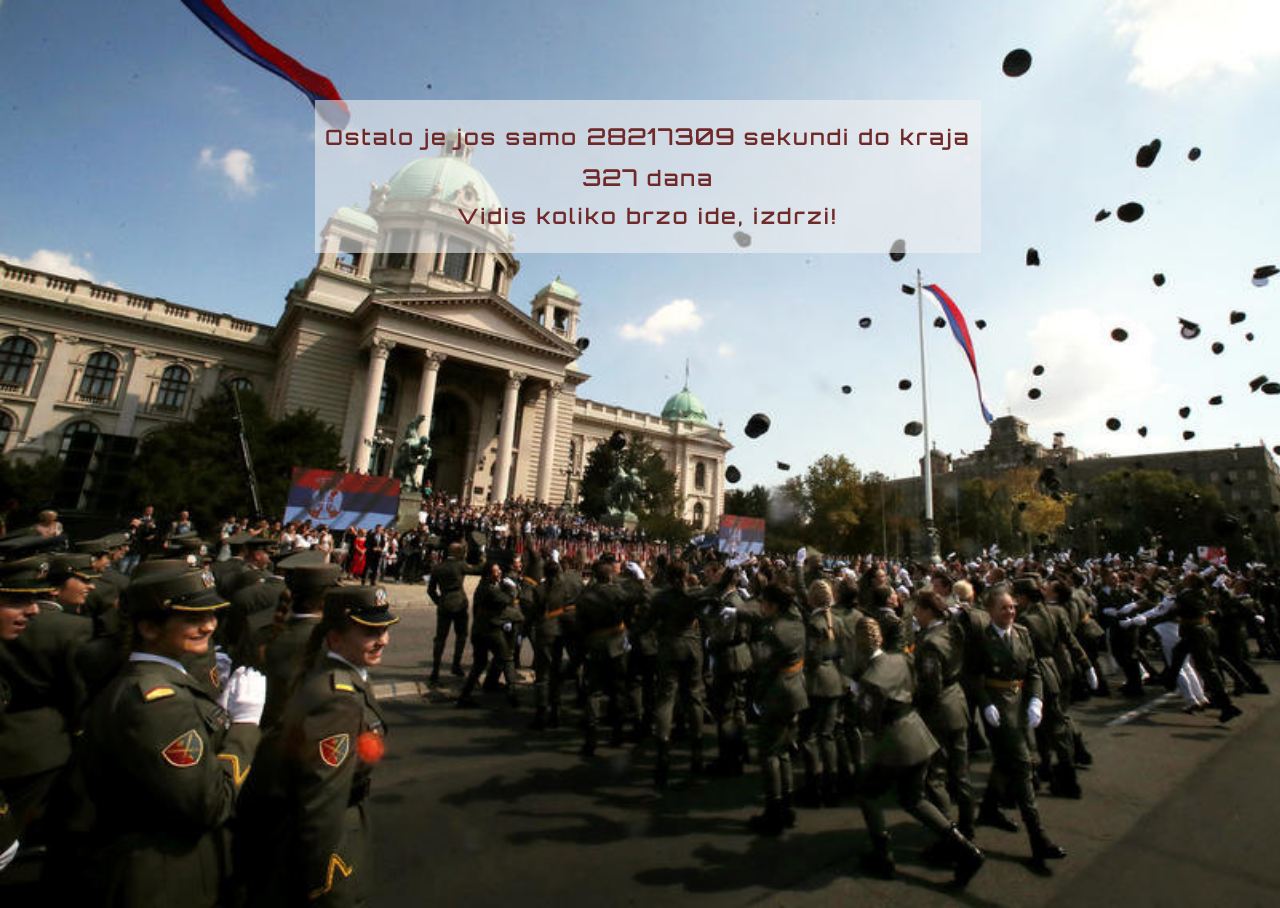
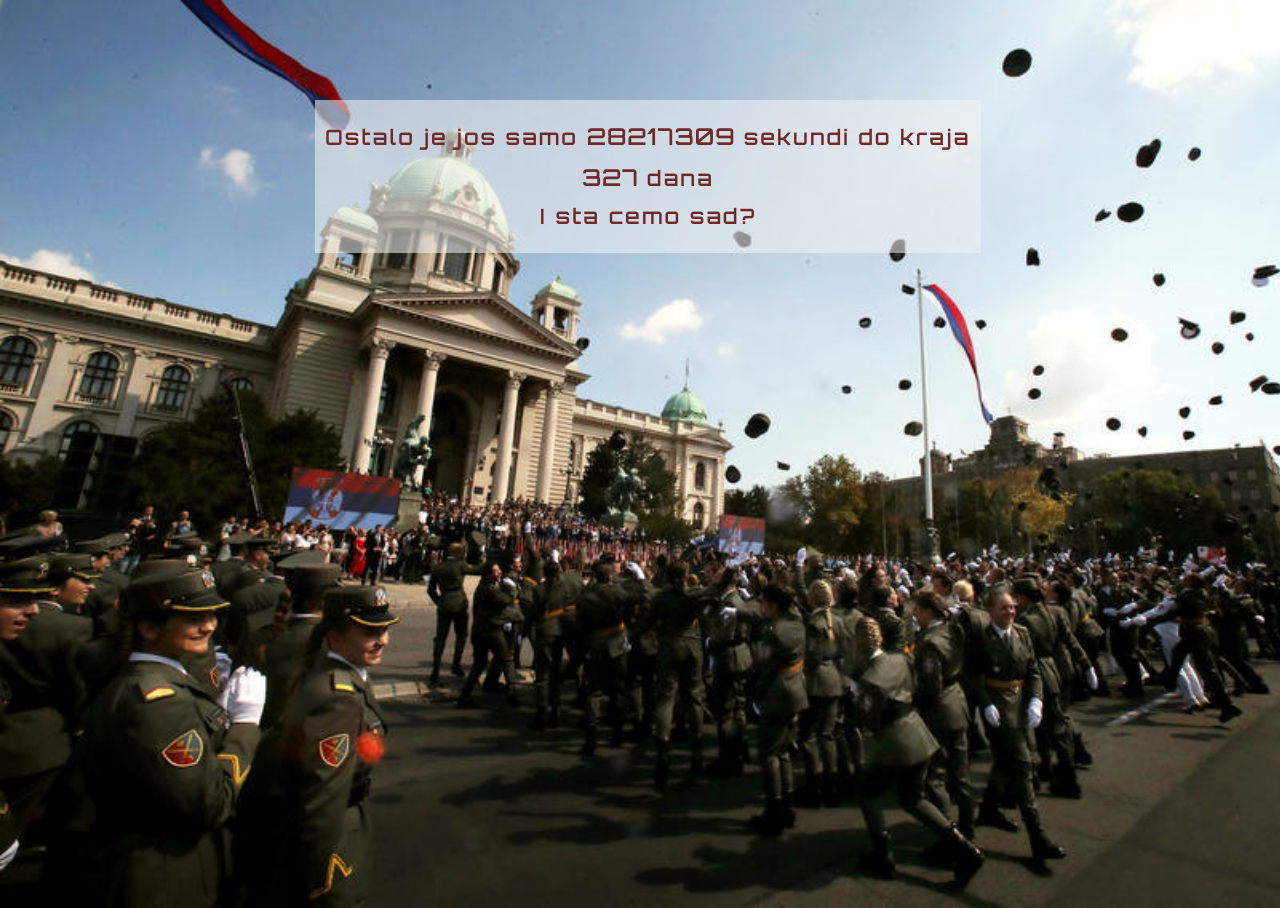
Before and after one commit to kapizza20/vatajmer, a React app: page / in a window 1280 px wide. Built offline with nearby package versions, Linux system fonts and the light colour scheme; no server answers.

Commit message:
Add files via upload

```diff
--- a/package.json
+++ b/package.json
@@ -6,6 +6,7 @@
     "@testing-library/jest-dom": "^5.16.5",
     "@testing-library/react": "^13.4.0",
     "@testing-library/user-event": "^13.5.0",
+    "axios": "^1.1.3",
     "react": "^18.2.0",
     "react-dom": "^18.2.0",
     "react-scripts": "5.0.1",
--- a/src/ClockDef.js
+++ b/src/ClockDef.js
@@ -10,7 +10,7 @@ const ClockDef=(props)=>{
         <div className='container'>
             <div className='topMove'>
             <h1 className='tekst'>Ostalo je jos samo <span>{preostalo}</span> sekundi do kraja</h1>
-            <h1 className='tekst'><span>{dan}</span> dana <h1>Vidis koliko brzo ide, izdrzi!</h1></h1>
+            <h1 className='tekst'><span>{dan}</span> dana <h1>I sta cemo sad?</h1></h1>
             </div>
         </div>
     )
--- a/src/index.js
+++ b/src/index.js
@@ -1,12 +1,30 @@
-import React from 'react'
-import ReactDOM from 'react-dom'
+import React from 'react';
+import ReactDOM from 'react-dom';
+import axios from 'axios';
 import ClockDef from './ClockDef';
 import '../src/style.css';
 
 class App extends React.Component{
     state={time: Date.now()};
-
+    searchTerms=['captain','military','army','serbia'];
+    term=this.searchTerms[Math.round(Math.random()*(4-0)+0)];
+    loadBackground(){
+    console.log(Math.round(Math.round(Math.random()*(4-0)+0)));
+      axios.get('https://api.unsplash.com/search/photos',{
+          params:{
+              query:this.term
+          },
+          headers:{
+              Authorization:'Client-ID WJBDA7k6tMD-qmFzO2UPrXXfw-Qj1Cb29VygJBXyBqE'
+          }
+      })
+      .then((response)=>{
+          let backgroundPic=response.data.results[Math.round(Math.random()*(9-1)+1)].urls.full;
+          document.body.style.backgroundImage=`url("${backgroundPic}")`;
+      })
+    }
     componentDidMount() {
+        this.loadBackground();
         this.interval = setInterval(() => this.setState({ time: Date.now() }), 1000);
       }
       componentWillUnmount() {
--- a/src/style.css
+++ b/src/style.css
@@ -1,9 +1,7 @@
-html{
+body{
     background-image: url("../public/oficiri-vojna-akademija-vojska-srbije-2.jpg");
     background-repeat: no-repeat;
     background-size: cover;
-    width:100vw;
-    heigh:100hw;
 }
 
 .topMove{
```
Also changed, not shown: 1 other file.
